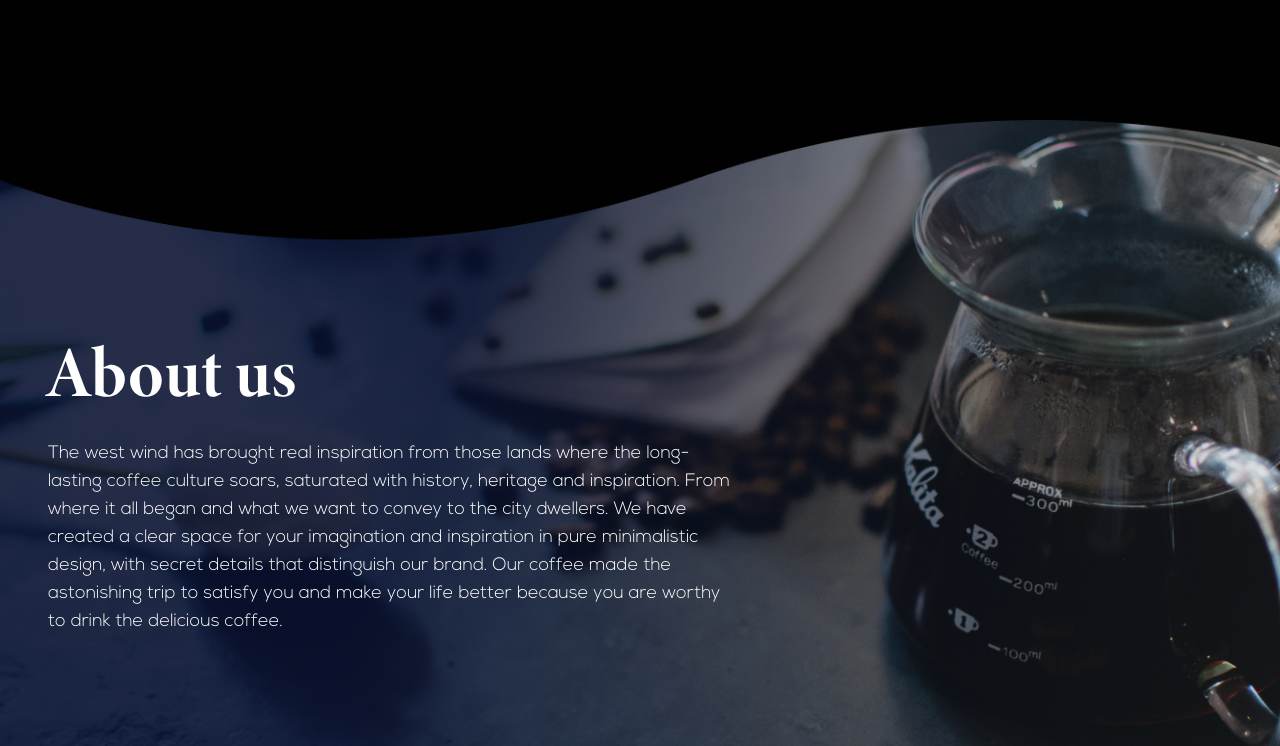
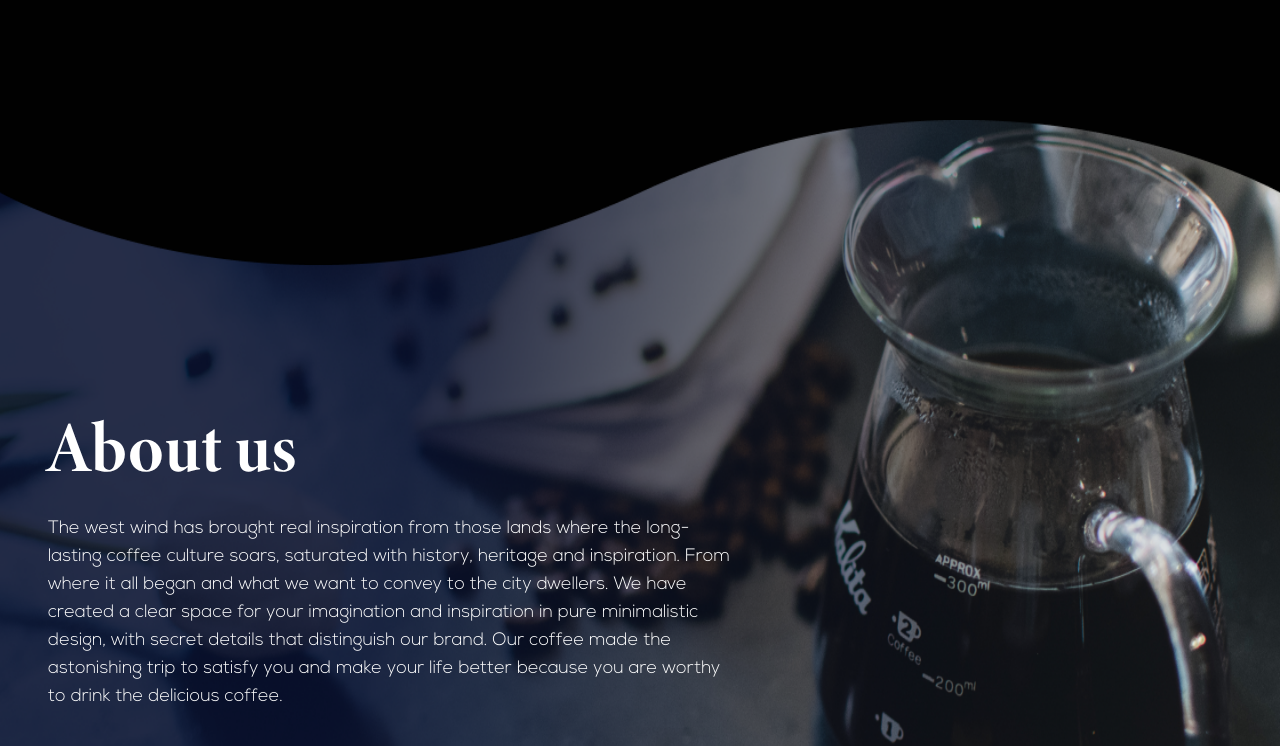
Before and after one commit to hdmuae/windwestcafe-nextjs, a Next.js app: page / in a window 1280 px wide. Shown: the part 680-1426 px from the top of the page. Built offline with nearby package versions, Linux system fonts and the light colour scheme.

Commit message:
fix: about section background

```diff
--- a/src/containers/About/index.tsx
+++ b/src/containers/About/index.tsx
@@ -3,20 +3,19 @@ import Image from "next/image";
 
 export const About: React.FC = () => {
   return (
-    <section className="relative h-[700px] bg-darkblue bg-[url('/images/coffee.png')] bg-cover">
-      {/* <Image
-        className="-z-10"
+    <section className="relative h-[850px] bg-darkblue">
+      <Image
+        className="z-0"
         layout="fill"
-        objectFit="cover"
         alt="coffee background"
-        src="/images/Subtract.png"
-      /> */}
+        src="/images/coffee.png"
+      />
 
       <div className="flex h-full w-4/5 max-w-default flex-col justify-center lg:mx-12 ground:mx-auto">
-        <h1 className="pt-12 pb-12 font-minion text-4xl font-bold text-white lg:text-title">
+        <h1 className="z-10 pt-12 pb-12 font-minion text-4xl font-bold text-white lg:text-title">
           About us
         </h1>
-        <p className="w-full font-nexa text-lg text-white lg:w-8/12">
+        <p className="z-10 w-full font-nexa text-lg text-white lg:w-8/12">
           The west wind has brought real inspiration from those lands where the
           long-lasting coffee culture soars, saturated with history, heritage
           and inspiration. From where it all began and what we want to convey to
```
